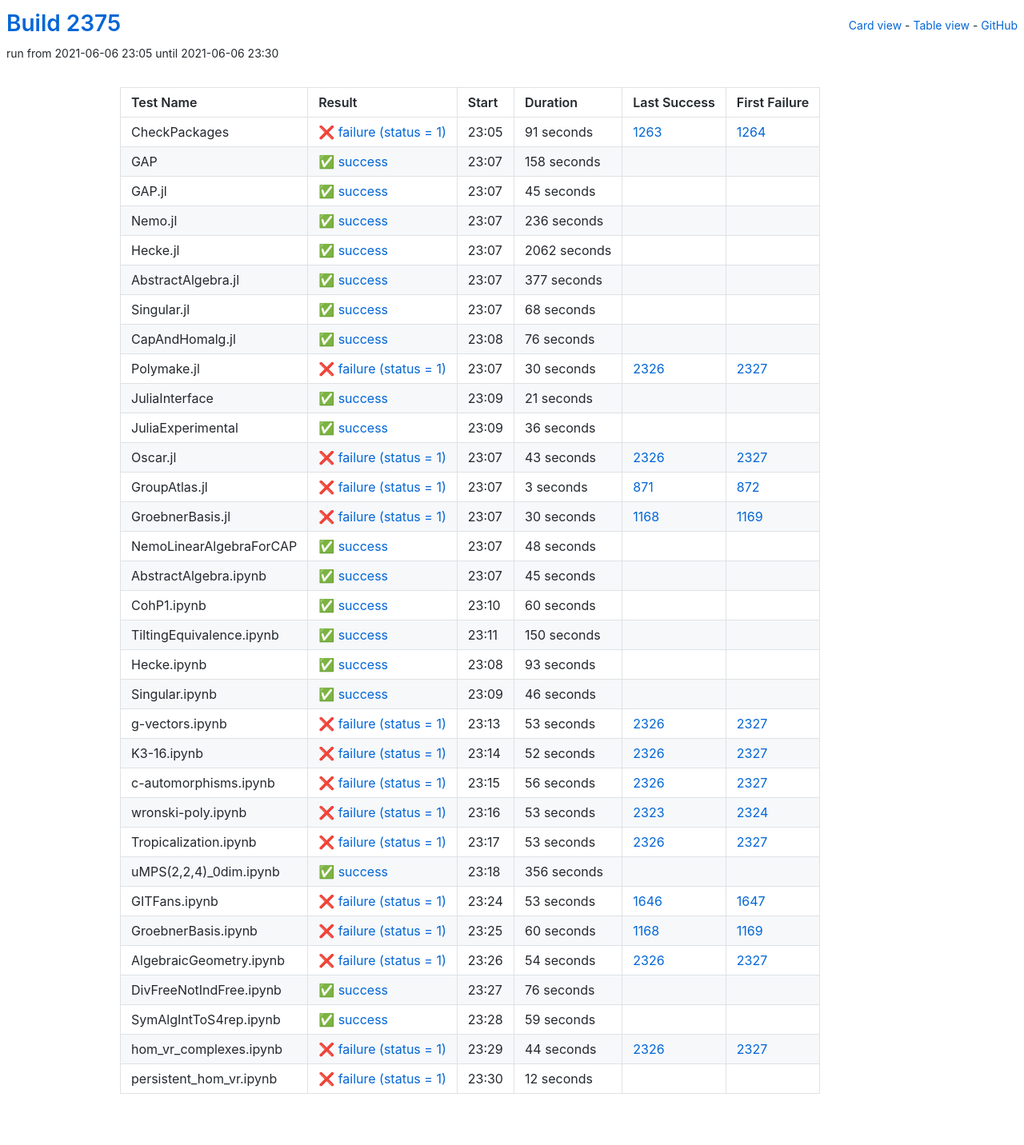
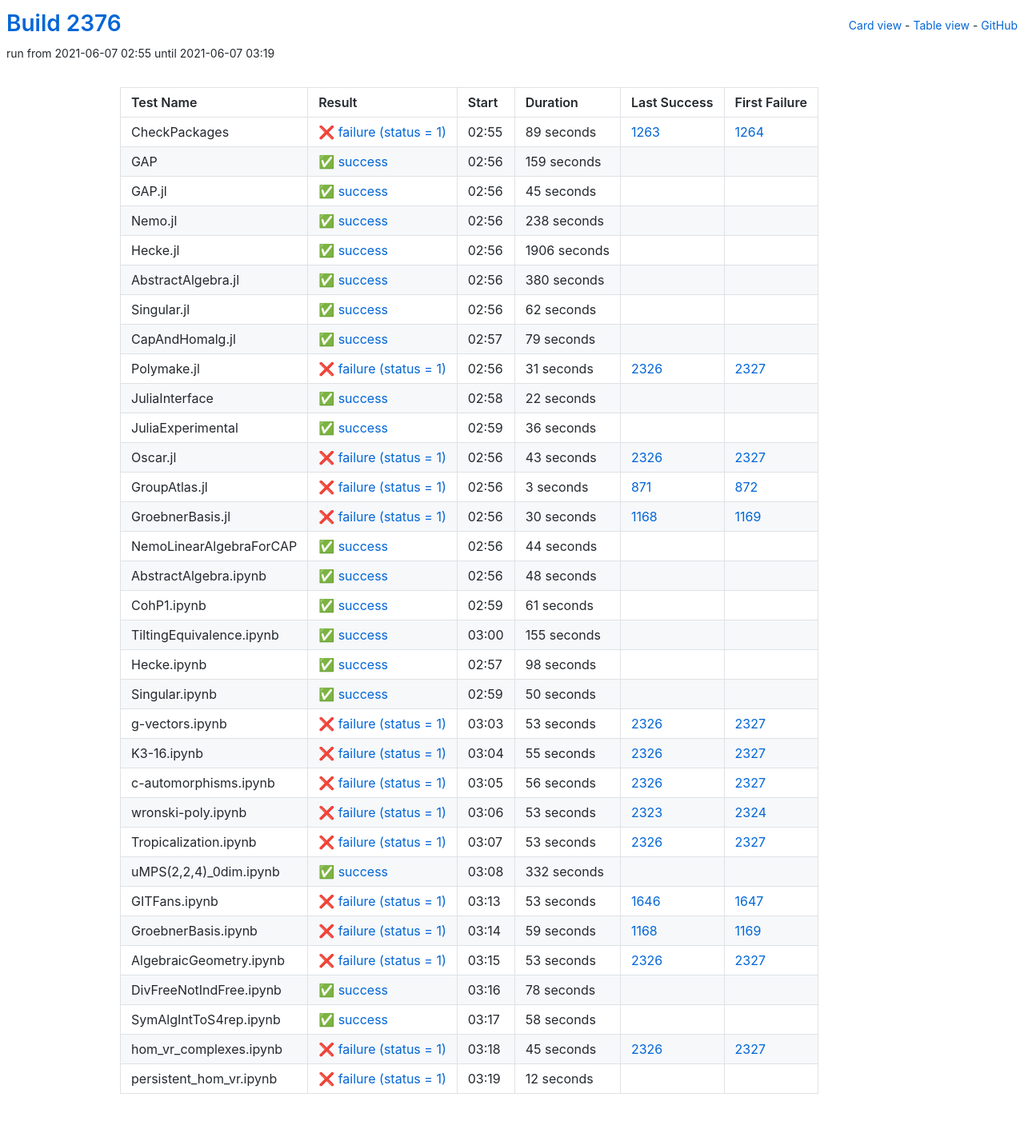
Before and after one commit to oscar-system/oscar-ci-status-stable, a Jekyll site: the page built from table.html, in a window 1280 px wide. Shown: the whole page at 80% size. Built offline with Jekyll 4.4.1, drawn with Linux system fonts in a browser that asks for light colours.

Commit message:
Build #2376

```diff
--- a/_data/ci.yml
+++ b/_data/ci.yml
@@ -1,6 +1,6 @@
 ---
-build: 2375
-build_url: https://oscarci.mathematik.uni-kl.de/job/oscar-stable/2375/
+build: 2376
+build_url: https://oscarci.mathematik.uni-kl.de/job/oscar-stable/2376/
 job: oscar-stable
 organization: oscar-system
 repo: oscar-ci-status-stable
@@ -8,32 +8,32 @@ repourl: https://github.com/oscar-system/oscar-ci-status-stable
 tests:
 - name: CheckPackages
   id: checkpackages
-  log: https://oscarci.mathematik.uni-kl.de/job/oscar-stable/2375/artifact/logs/build-2375/CheckPackages.log
-  start: 2021-06-06 23:05
+  log: https://oscarci.mathematik.uni-kl.de/job/oscar-stable/2376/artifact/logs/build-2376/CheckPackages.log
+  start: 2021-06-07 02:55
   success: false
   exitcode: 1
   status: failure
-  duration: 91
+  duration: 89
   last_success: 1263
   last_success_url: https://oscarci.mathematik.uni-kl.de/job/oscar-stable/1263/
   first_failure: 1264
   first_failure_url: https://oscarci.mathematik.uni-kl.de/job/oscar-stable/1264/
 - name: GAP
   id: gap
-  log: https://oscarci.mathematik.uni-kl.de/job/oscar-stable/2375/artifact/logs/build-2375/GAP.log
-  start: 2021-06-06 23:07
+  log: https://oscarci.mathematik.uni-kl.de/job/oscar-stable/2376/artifact/logs/build-2376/GAP.log
+  start: 2021-06-07 02:56
   success: true
   exitcode: 0
   status: success
-  duration: 158
+  duration: 159
   last_success: false
   last_success_url:
   first_failure: false
   first_failure_url:
 - name: GAP.jl
   id: gap-jl
-  log: https://oscarci.mathematik.uni-kl.de/job/oscar-stable/2375/artifact/logs/build-2375/GAP.jl.log
-  start: 2021-06-06 23:07
+  log: https://oscarci.mathematik.uni-kl.de/job/oscar-stable/2376/artifact/logs/build-2376/GAP.jl.log
+  start: 2021-06-07 02:56
   success: true
   exitcode: 0
   status: success
@@ -44,92 +44,92 @@ tests:
   first_failure_url:
 - name: Nemo.jl
   id: nemo-jl
-  log: https://oscarci.mathematik.uni-kl.de/job/oscar-stable/2375/artifact/logs/build-2375/Nemo.jl.log
-  start: 2021-06-06 23:07
+  log: https://oscarci.mathematik.uni-kl.de/job/oscar-stable/2376/artifact/logs/build-2376/Nemo.jl.log
+  start: 2021-06-07 02:56
   success: true
   exitcode: 0
   status: success
-  duration: 236
+  duration: 238
   last_success: false
   last_success_url:
   first_failure: false
   first_failure_url:
 - name: Hecke.jl
   id: hecke-jl
-  log: https://oscarci.mathematik.uni-kl.de/job/oscar-stable/2375/artifact/logs/build-2375/Hecke.jl.log
-  start: 2021-06-06 23:07
+  log: https://oscarci.mathematik.uni-kl.de/job/oscar-stable/2376/artifact/logs/build-2376/Hecke.jl.log
+  start: 2021-06-07 02:56
   success: true
   exitcode: 0
   status: success
-  duration: 2062
+  duration: 1906
   last_success: false
   last_success_url:
   first_failure: false
   first_failure_url:
 - name: AbstractAlgebra.jl
   id: abstractalgebra-jl
-  log: https://oscarci.mathematik.uni-kl.de/job/oscar-stable/2375/artifact/logs/build-2375/AbstractAlgebra.jl.log
-  start: 2021-06-06 23:07
+  log: https://oscarci.mathematik.uni-kl.de/job/oscar-stable/2376/artifact/logs/build-2376/AbstractAlgebra.jl.log
+  start: 2021-06-07 02:56
   success: true
   exitcode: 0
   status: success
-  duration: 377
+  duration: 380
   last_success: false
   last_success_url:
   first_failure: false
   first_failure_url:
 - name: Singular.jl
   id: singular-jl
-  log: https://oscarci.mathematik.uni-kl.de/job/oscar-stable/2375/artifact/logs/build-2375/Singular.jl.log
-  start: 2021-06-06 23:07
+  log: https://oscarci.mathematik.uni-kl.de/job/oscar-stable/2376/artifact/logs/build-2376/Singular.jl.log
+  start: 2021-06-07 02:56
   success: true
   exitcode: 0
   status: success
-  duration: 68
+  duration: 62
   last_success: false
   last_success_url:
   first_failure: false
   first_failure_url:
 - name: CapAndHomalg.jl
   id: capandhomalg-jl
-  log: https://oscarci.mathematik.uni-kl.de/job/oscar-stable/2375/artifact/logs/build-2375/CapAndHomalg.jl.log
-  start: 2021-06-06 23:08
+  log: https://oscarci.mathematik.uni-kl.de/job/oscar-stable/2376/artifact/logs/build-2376/CapAndHomalg.jl.log
+  start: 2021-06-07 02:57
   success: true
   exitcode: 0
   status: success
-  duration: 76
+  duration: 79
   last_success: false
   last_success_url:
   first_failure: false
   first_failure_url:
 - name: Polymake.jl
   id: polymake-jl
-  log: https://oscarci.mathematik.uni-kl.de/job/oscar-stable/2375/artifact/logs/build-2375/Polymake.jl.log
-  start: 2021-06-06 23:07
+  log: https://oscarci.mathematik.uni-kl.de/job/oscar-stable/2376/artifact/logs/build-2376/Polymake.jl.log
+  start: 2021-06-07 02:56
   success: false
   exitcode: 1
   status: failure
-  duration: 30
+  duration: 31
   last_success: 2326
   last_success_url: https://oscarci.mathematik.uni-kl.de/job/oscar-stable/2326/
   first_failure: 2327
   first_failure_url: https://oscarci.mathematik.uni-kl.de/job/oscar-stable/2327/
 - name: JuliaInterface
   id: juliainterface
-  log: https://oscarci.mathematik.uni-kl.de/job/oscar-stable/2375/artifact/logs/build-2375/JuliaInterface.log
-  start: 2021-06-06 23:09
+  log: https://oscarci.mathematik.uni-kl.de/job/oscar-stable/2376/artifact/logs/build-2376/JuliaInterface.log
+  start: 2021-06-07 02:58
   success: true
   exitcode: 0
   status: success
-  duration: 21
+  duration: 22
   last_success: false
   last_success_url:
   first_failure: false
   first_failure_url:
 - name: JuliaExperimental
   id: juliaexperimental
-  log: https://oscarci.mathematik.uni-kl.de/job/oscar-stable/2375/artifact/logs/build-2375/JuliaExperimental.log
-  start: 2021-06-06 23:09
+  log: https://oscarci.mathematik.uni-kl.de/job/oscar-stable/2376/artifact/logs/build-2376/JuliaExperimental.log
+  start: 2021-06-07 02:59
   success: true
   exitcode: 0
   status: success
@@ -140,8 +140,8 @@ tests:
   first_failure_url:
 - name: Oscar.jl
   id: oscar-jl
-  log: https://oscarci.mathematik.uni-kl.de/job/oscar-stable/2375/artifact/logs/build-2375/Oscar.jl.log
-  start: 2021-06-06 23:07
+  log: https://oscarci.mathematik.uni-kl.de/job/oscar-stable/2376/artifact/logs/build-2376/Oscar.jl.log
+  start: 2021-06-07 02:56
   success: false
   exitcode: 1
   status: failure
@@ -152,8 +152,8 @@ tests:
   first_failure_url: https://oscarci.mathematik.uni-kl.de/job/oscar-stable/2327/
 - name: GroupAtlas.jl
   id: groupatlas-jl
-  log: https://oscarci.mathematik.uni-kl.de/job/oscar-stable/2375/artifact/logs/build-2375/GroupAtlas.jl.log
-  start: 2021-06-06 23:07
+  log: https://oscarci.mathematik.uni-kl.de/job/oscar-stable/2376/artifact/logs/build-2376/GroupAtlas.jl.log
+  start: 2021-06-07 02:56
   success: false
   exitcode: 1
   status: failure
@@ -164,8 +164,8 @@ tests:
   first_failure_url: https://oscarci.mathematik.uni-kl.de/job/oscar-stable/872/
 - name: GroebnerBasis.jl
   id: groebnerbasis-jl
-  log: https://oscarci.mathematik.uni-kl.de/job/oscar-stable/2375/artifact/logs/build-2375/GroebnerBasis.jl.log
-  start: 2021-06-06 23:07
+  log: https://oscarci.mathematik.uni-kl.de/job/oscar-stable/2376/artifact/logs/build-2376/GroebnerBasis.jl.log
+  start: 2021-06-07 02:56
   success: false
   exitcode: 1
   status: failure
@@ -176,8 +176,20 @@ tests:
   first_failure_url: https://oscarci.mathematik.uni-kl.de/job/oscar-stable/1169/
 - name: NemoLinearAlgebraForCAP
   id: nemolinearalgebraforcap
-  log: https://oscarci.mathematik.uni-kl.de/job/oscar-stable/2375/artifact/logs/build-2375/NemoLinearAlgebraForCAP.log
-  start: 2021-06-06 23:07
+  log: https://oscarci.mathematik.uni-kl.de/job/oscar-stable/2376/artifact/logs/build-2376/NemoLinearAlgebraForCAP.log
+  start: 2021-06-07 02:56
+  success: true
+  exitcode: 0
+  status: success
+  duration: 44
+  last_success: false
+  last_success_url:
+  first_failure: false
+  first_failure_url:
+- name: AbstractAlgebra.ipynb
+  id: abstractalgebra-ipynb
+  log: https://oscarci.mathematik.uni-kl.de/job/oscar-stable/2376/artifact/logs/build-2376/AbstractAlgebra.ipynb.log
+  start: 2021-06-07 02:56
   success: true
   exitcode: 0
   status: success
@@ -186,70 +198,58 @@ tests:
   last_success_url:
   first_failure: false
   first_failure_url:
-- name: AbstractAlgebra.ipynb
-  id: abstractalgebra-ipynb
-  log: https://oscarci.mathematik.uni-kl.de/job/oscar-stable/2375/artifact/logs/build-2375/AbstractAlgebra.ipynb.log
-  start: 2021-06-06 23:07
+- name: CohP1.ipynb
+  id: cohp1-ipynb
+  log: https://oscarci.mathematik.uni-kl.de/job/oscar-stable/2376/artifact/logs/build-2376/CohP1.ipynb.log
+  start: 2021-06-07 02:59
   success: true
   exitcode: 0
   status: success
-  duration: 45
-  last_success: false
-  last_success_url:
-  first_failure: false
-  first_failure_url:
-- name: CohP1.ipynb
-  id: cohp1-ipynb
-  log: https://oscarci.mathematik.uni-kl.de/job/oscar-stable/2375/artifact/logs/build-2375/CohP1.ipynb.log
-  start: 2021-06-06 23:10
-  success: true
-  exitcode: 0
-  status: success
-  duration: 60
+  duration: 61
   last_success: false
   last_success_url:
   first_failure: false
   first_failure_url:
 - name: TiltingEquivalence.ipynb
   id: tiltingequivalence-ipynb
-  log: https://oscarci.mathematik.uni-kl.de/job/oscar-stable/2375/artifact/logs/build-2375/TiltingEquivalence.ipynb.log
-  start: 2021-06-06 23:11
+  log: https://oscarci.mathematik.uni-kl.de/job/oscar-stable/2376/artifact/logs/build-2376/TiltingEquivalence.ipynb.log
+  start: 2021-06-07 03:00
   success: true
   exitcode: 0
   status: success
-  duration: 150
+  duration: 155
   last_success: false
   last_success_url:
   first_failure: false
   first_failure_url:
 - name: Hecke.ipynb
   id: hecke-ipynb
-  log: https://oscarci.mathematik.uni-kl.de/job/oscar-stable/2375/artifact/logs/build-2375/Hecke.ipynb.log
-  start: 2021-06-06 23:08
+  log: https://oscarci.mathematik.uni-kl.de/job/oscar-stable/2376/artifact/logs/build-2376/Hecke.ipynb.log
+  start: 2021-06-07 02:57
   success: true
   exitcode: 0
   status: success
-  duration: 93
+  duration: 98
   last_success: false
   last_success_url:
   first_failure: false
   first_failure_url:
 - name: Singular.ipynb
   id: singular-ipynb
-  log: https://oscarci.mathematik.uni-kl.de/job/oscar-stable/2375/artifact/logs/build-2375/Singular.ipynb.log
-  start: 2021-06-06 23:09
+  log: https://oscarci.mathematik.uni-kl.de/job/oscar-stable/2376/artifact/logs/build-2376/Singular.ipynb.log
+  start: 2021-06-07 02:59
   success: true
   exitcode: 0
   status: success
-  duration: 46
+  duration: 50
   last_success: false
   last_success_url:
   first_failure: false
   first_failure_url:
 - name: g-vectors.ipynb
   id: g-vectors-ipynb
-  log: https://oscarci.mathematik.uni-kl.de/job/oscar-stable/2375/artifact/logs/build-2375/g-vectors.ipynb.log
-  start: 2021-06-06 23:13
+  log: https://oscarci.mathematik.uni-kl.de/job/oscar-stable/2376/artifact/logs/build-2376/g-vectors.ipynb.log
+  start: 2021-06-07 03:03
   success: false
   exitcode: 1
   status: failure
@@ -260,20 +260,20 @@ tests:
   first_failure_url: https://oscarci.mathematik.uni-kl.de/job/oscar-stable/2327/
 - name: K3-16.ipynb
   id: k3-16-ipynb
-  log: https://oscarci.mathematik.uni-kl.de/job/oscar-stable/2375/artifact/logs/build-2375/K3-16.ipynb.log
-  start: 2021-06-06 23:14
+  log: https://oscarci.mathematik.uni-kl.de/job/oscar-stable/2376/artifact/logs/build-2376/K3-16.ipynb.log
+  start: 2021-06-07 03:04
   success: false
   exitcode: 1
   status: failure
-  duration: 52
+  duration: 55
   last_success: 2326
   last_success_url: https://oscarci.mathematik.uni-kl.de/job/oscar-stable/2326/
   first_failure: 2327
   first_failure_url: https://oscarci.mathematik.uni-kl.de/job/oscar-stable/2327/
 - name: c-automorphisms.ipynb
   id: c-automorphisms-ipynb
-  log: https://oscarci.mathematik.uni-kl.de/job/oscar-stable/2375/artifact/logs/build-2375/c-automorphisms.ipynb.log
-  start: 2021-06-06 23:15
+  log: https://oscarci.mathematik.uni-kl.de/job/oscar-stable/2376/artifact/logs/build-2376/c-automorphisms.ipynb.log
+  start: 2021-06-07 03:05
   success: false
   exitcode: 1
   status: failure
@@ -284,8 +284,8 @@ tests:
   first_failure_url: https://oscarci.mathematik.uni-kl.de/job/oscar-stable/2327/
 - name: wronski-poly.ipynb
   id: wronski-poly-ipynb
-  log: https://oscarci.mathematik.uni-kl.de/job/oscar-stable/2375/artifact/logs/build-2375/wronski-poly.ipynb.log
-  start: 2021-06-06 23:16
+  log: https://oscarci.mathematik.uni-kl.de/job/oscar-stable/2376/artifact/logs/build-2376/wronski-poly.ipynb.log
+  start: 2021-06-07 03:06
   success: false
   exitcode: 1
   status: failure
@@ -296,8 +296,8 @@ tests:
   first_failure_url: https://oscarci.mathematik.uni-kl.de/job/oscar-stable/2324/
 - name: Tropicalization.ipynb
   id: tropicalization-ipynb
-  log: https://oscarci.mathematik.uni-kl.de/job/oscar-stable/2375/artifact/logs/build-2375/Tropicalization.ipynb.log
-  start: 2021-06-06 23:17
+  log: https://oscarci.mathematik.uni-kl.de/job/oscar-stable/2376/artifact/logs/build-2376/Tropicalization.ipynb.log
+  start: 2021-06-07 03:07
   success: false
   exitcode: 1
   status: failure
@@ -308,20 +308,20 @@ tests:
   first_failure_url: https://oscarci.mathematik.uni-kl.de/job/oscar-stable/2327/
 - name: uMPS(2,2,4)_0dim.ipynb
   id: umps-2-2-4-0dim-ipynb
-  log: https://oscarci.mathematik.uni-kl.de/job/oscar-stable/2375/artifact/logs/build-2375/uMPS-2-2-4-_0dim.ipynb.log
-  start: 2021-06-06 23:18
+  log: https://oscarci.mathematik.uni-kl.de/job/oscar-stable/2376/artifact/logs/build-2376/uMPS-2-2-4-_0dim.ipynb.log
+  start: 2021-06-07 03:08
   success: true
   exitcode: 0
   status: success
-  duration: 356
+  duration: 332
   last_success: false
   last_success_url:
   first_failure: false
   first_failure_url:
 - name: GITFans.ipynb
   id: gitfans-ipynb
-  log: https://oscarci.mathematik.uni-kl.de/job/oscar-stable/2375/artifact/logs/build-2375/GITFans.ipynb.log
-  start: 2021-06-06 23:24
+  log: https://oscarci.mathematik.uni-kl.de/job/oscar-stable/2376/artifact/logs/build-2376/GITFans.ipynb.log
+  start: 2021-06-07 03:13
   success: false
   exitcode: 1
   status: failure
@@ -332,68 +332,68 @@ tests:
   first_failure_url: https://oscarci.mathematik.uni-kl.de/job/oscar-stable/1647/
 - name: GroebnerBasis.ipynb
   id: groebnerbasis-ipynb
-  log: https://oscarci.mathematik.uni-kl.de/job/oscar-stable/2375/artifact/logs/build-2375/GroebnerBasis.ipynb.log
-  start: 2021-06-06 23:25
+  log: https://oscarci.mathematik.uni-kl.de/job/oscar-stable/2376/artifact/logs/build-2376/GroebnerBasis.ipynb.log
+  start: 2021-06-07 03:14
   success: false
   exitcode: 1
   status: failure
-  duration: 60
+  duration: 59
   last_success: 1168
   last_success_url: https://oscarci.mathematik.uni-kl.de/job/oscar-stable/1168/
   first_failure: 1169
   first_failure_url: https://oscarci.mathematik.uni-kl.de/job/oscar-stable/1169/
 - name: AlgebraicGeometry.ipynb
   id: algebraicgeometry-ipynb
-  log: https://oscarci.mathematik.uni-kl.de/job/oscar-stable/2375/artifact/logs/build-2375/AlgebraicGeometry.ipynb.log
-  start: 2021-06-06 23:26
+  log: https://oscarci.mathematik.uni-kl.de/job/oscar-stable/2376/artifact/logs/build-2376/AlgebraicGeometry.ipynb.log
+  start: 2021-06-07 03:15
   success: false
   exitcode: 1
   status: failure
-  duration: 54
+  duration: 53
   last_success: 2326
   last_success_url: https://oscarci.mathematik.uni-kl.de/job/oscar-stable/2326/
   first_failure: 2327
   first_failure_url: https://oscarci.mathematik.uni-kl.de/job/oscar-stable/2327/
 - name: DivFreeNotIndFree.ipynb
   id: divfreenotindfree-ipynb
-  log: https://oscarci.mathematik.uni-kl.de/job/oscar-stable/2375/artifact/logs/build-2375/DivFreeNotIndFree.ipynb.log
-  start: 2021-06-06 23:27
+  log: https://oscarci.mathematik.uni-kl.de/job/oscar-stable/2376/artifact/logs/build-2376/DivFreeNotIndFree.ipynb.log
+  start: 2021-06-07 03:16
   success: true
   exitcode: 0
   status: success
-  duration: 76
+  duration: 78
   last_success: false
   last_success_url:
   first_failure: false
   first_failure_url:
 - name: SymAlgIntToS4rep.ipynb
   id: symalginttos4rep-ipynb
-  log: https://oscarci.mathematik.uni-kl.de/job/oscar-stable/2375/artifact/logs/build-2375/SymAlgIntToS4rep.ipynb.log
-  start: 2021-06-06 23:28
+  log: https://oscarci.mathematik.uni-kl.de/job/oscar-stable/2376/artifact/logs/build-2376/SymAlgIntToS4rep.ipynb.log
+  start: 2021-06-07 03:17
   success: true
   exitcode: 0
   status: success
-  duration: 59
+  duration: 58
   last_success: false
   last_success_url:
   first_failure: false
   first_failure_url:
 - name: hom_vr_complexes.ipynb
   id: hom-vr-complexes-ipynb
-  log: https://oscarci.mathematik.uni-kl.de/job/oscar-stable/2375/artifact/logs/build-2375/hom_vr_complexes.ipynb.log
-  start: 2021-06-06 23:29
+  log: https://oscarci.mathematik.uni-kl.de/job/oscar-stable/2376/artifact/logs/build-2376/hom_vr_complexes.ipynb.log
+  start: 2021-06-07 03:18
   success: false
   exitcode: 1
   status: failure
-  duration: 44
+  duration: 45
   last_success: 2326
   last_success_url: https://oscarci.mathematik.uni-kl.de/job/oscar-stable/2326/
   first_failure: 2327
   first_failure_url: https://oscarci.mathematik.uni-kl.de/job/oscar-stable/2327/
 - name: persistent_hom_vr.ipynb
   id: persistent-hom-vr-ipynb
-  log: https://oscarci.mathematik.uni-kl.de/job/oscar-stable/2375/artifact/logs/build-2375/persistent_hom_vr.ipynb.log
-  start: 2021-06-06 23:30
+  log: https://oscarci.mathematik.uni-kl.de/job/oscar-stable/2376/artifact/logs/build-2376/persistent_hom_vr.ipynb.log
+  start: 2021-06-07 03:19
   success: false
   exitcode: 1
   status: failure
```
Also changed, not shown: README.md.
